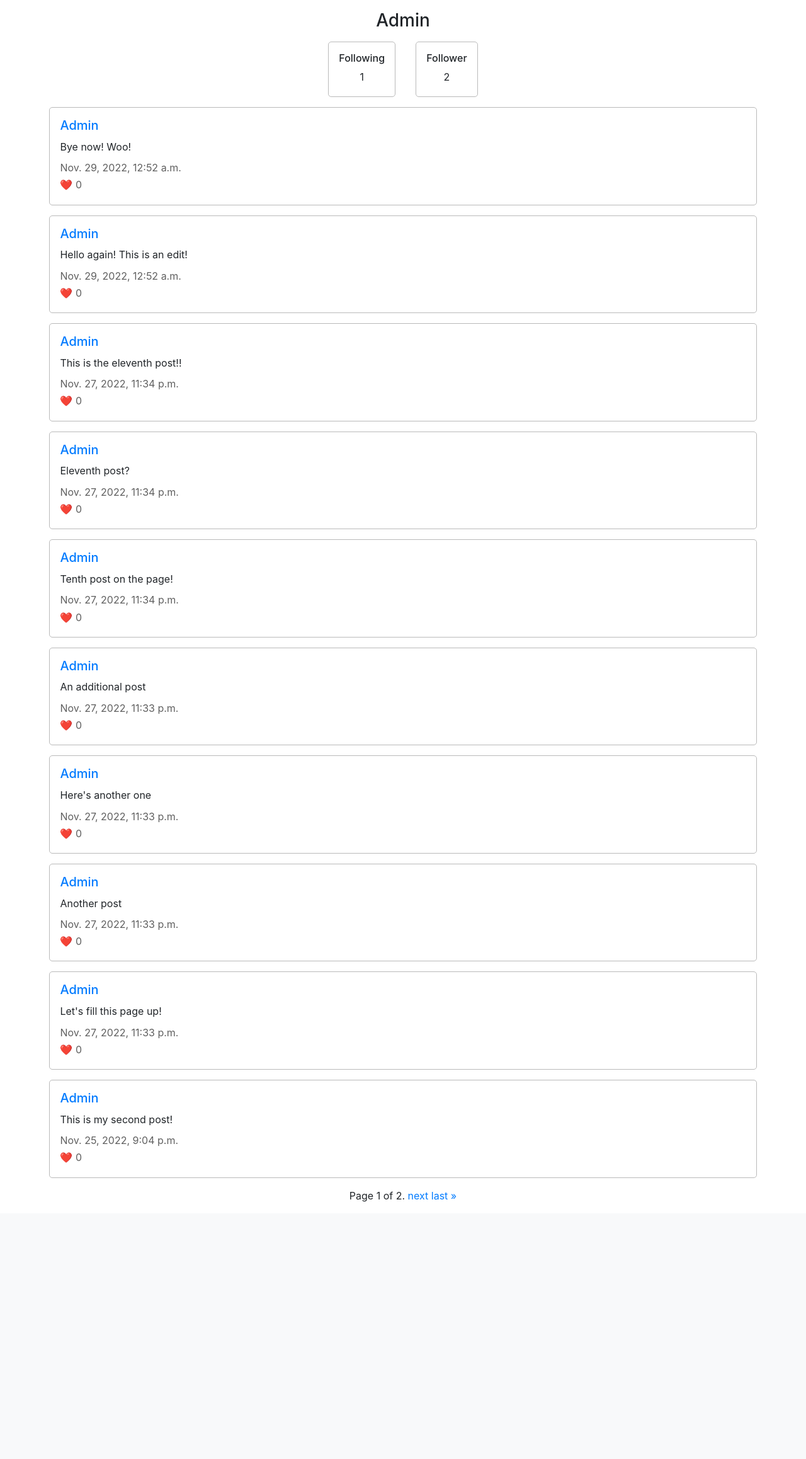
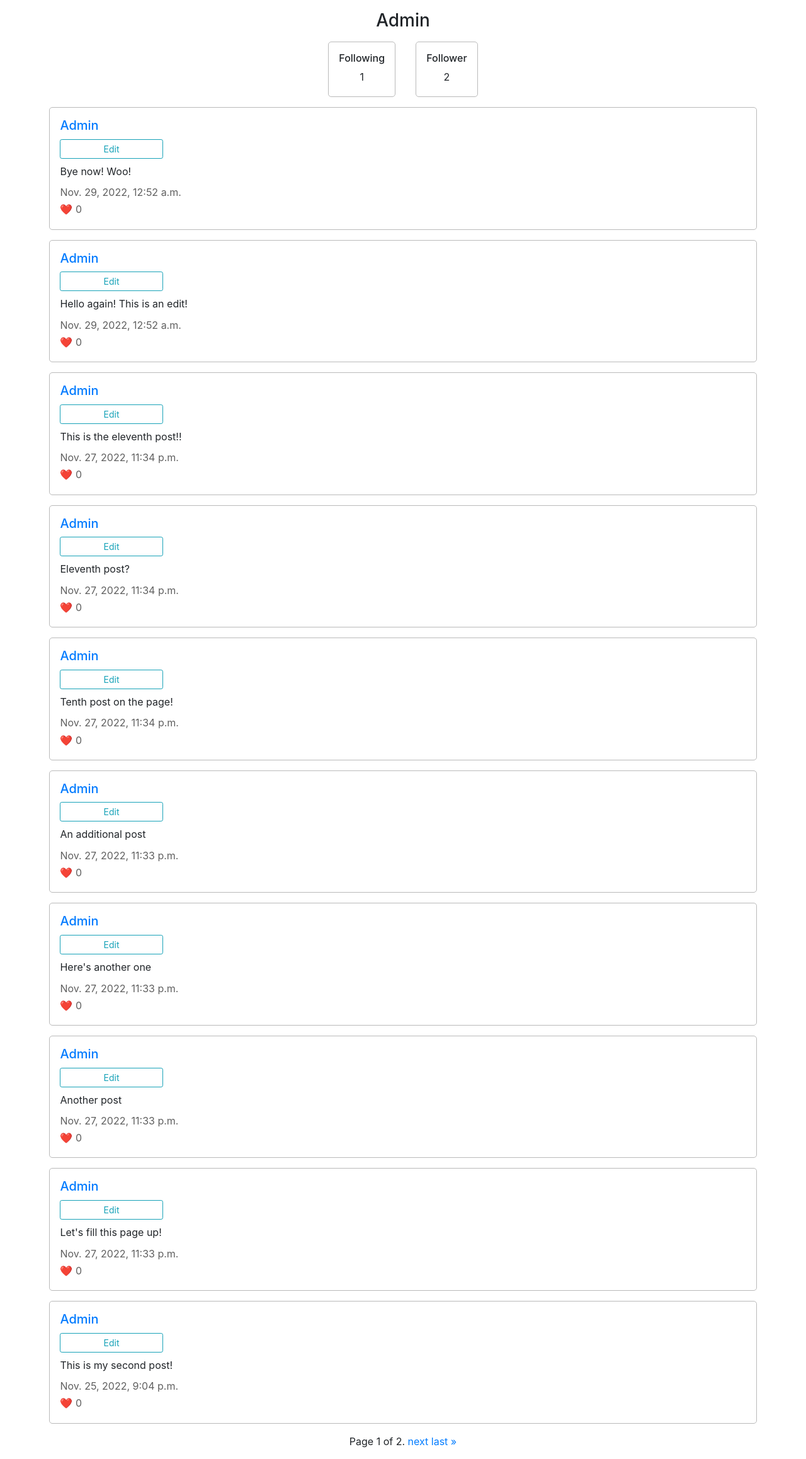
Before and after one commit to ca-Stella/cs50w-network, a Django app: page /user/Admin in a window 1280 px wide. Shown: the part 56-2372 px from the top of the page at 63% size. Before the commit the page ends 1964 px from the top, so only its background shows below. Run offline with Django 3.2, Linux system fonts and the light colour scheme; a user stored in the database is signed in; data comes from the database, SQL or seed files in the repository; tables that the repository leaves empty hold one stand-in row (values such as "Sample post"); some libraries are stand-ins or nearby versions.

Commit message:
Apply edit function to user page

```diff
--- a/network/templates/network/user.html
+++ b/network/templates/network/user.html
@@ -29,7 +29,16 @@
     {% for post in page_obj %}
         <div class="section">
             <h5><a href="{% url 'user' username %}">{{ username }}</a></h5>
-            <p class="post-content">{{ post.content }}</p>
+            {% if user.username == post.user.username %}
+                <div>
+                    <button class="edit-btn {{ post.id }} btn btn-outline-info btn-sm">Edit</button>
+                </div>
+                <div class="edit-block" id="edit-block-{{ post.id }}" style="display:none;">
+                    <textarea name="edit-txt" id="edit-{{ post.id }}" class="form-control"></textarea>
+                    <button class="save-btn {{ post.id }} btn btn-primary" id="save-{{ post.id }}">Save</button>
+                </div>
+            {% endif %}
+            <p class="post-content" id="post-content-{{ post.id }}">{{ post.content }}</p>
             <p class="grey">{{ post.timestamp }}</p>
             <p class="grey">&#10084;&#65039; {{ post.likes.all.count }}</p>
         </div>
```
